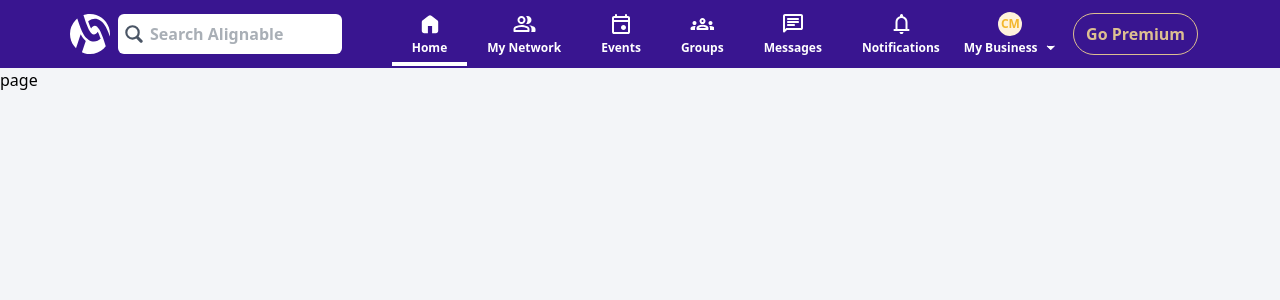
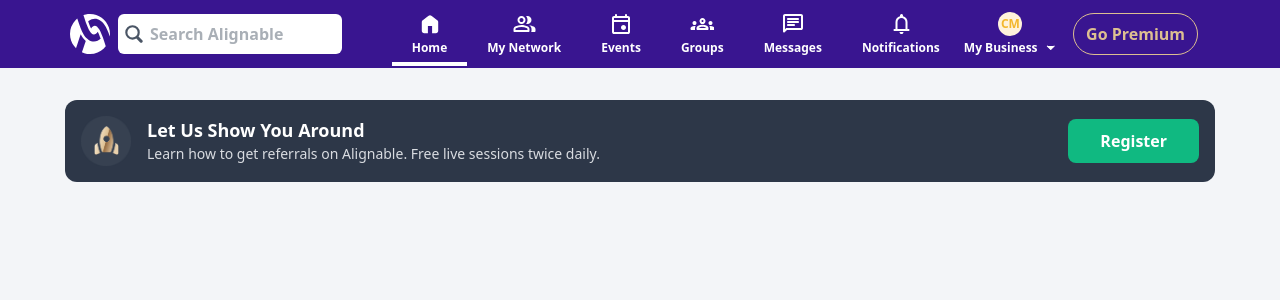
Before and after one commit to munachi821/alignable, a Next.js app: page /biz in a window 1280 px wide. Shown: the top 300 px of the page. Built offline with nearby package versions, Linux system fonts and the light colour scheme.

Commit message:
updating UI

```diff
--- a/app/(dashboard)/biz/page.tsx
+++ b/app/(dashboard)/biz/page.tsx
@@ -1,4 +1,37 @@
+import Image from "next/image";
+import rocketImg from "../../../public/images/rocket_jumpstart_logo.png";
 const page = () => {
-  return <div>page</div>;
+  return (
+    <section className="w-screen min-h-screen py-8">
+      <div className="max-w-[1150px] mx-auto bg-[#2d3748] px-4 py-4 rounded-xl flex justify-between items-center">
+        <div className="flex gap-4">
+          <div>
+            <Image src={rocketImg} alt="rocket image" width={50} />
+          </div>
+          <div>
+            <p className="font-bold text-lg text-white">
+              Let Us Show You Around
+            </p>
+            <p className="text-sm text-[#d9dce1]">
+              Learn how to get referrals on Alignable. Free live sessions twice
+              daily.
+            </p>
+          </div>
+        </div>
+
+        <a
+          href="#"
+          className="bg-[#10b981] font-bold text-white px-8 py-2.5 rounded-lg hover:shadow-md hover:-translate-y-px transition-all hover:bg-[#059669]"
+        >
+          Register
+        </a>
+      </div>
+
+      <div className="flex gap-7.5">
+        <div className="max-w-[275px]"></div>
+        <div className="max-w-[805px]"></div>
+      </div>
+    </section>
+  );
 };
 export default page;
--- a/components/dashboard/Navbar.tsx
+++ b/components/dashboard/Navbar.tsx
@@ -44,7 +44,7 @@
             />
             <SearchSVG />
 
-            <div className="absolute top-12 left-11.5 w-[318px] bg-white text-black p-3 rounded-xl shadow-md hidden group-focus-within:block overflow-x-hidden">
+            <div className="absolute top-12 left-11.5 w-[318px] bg-white text-black p-3 rounded-xl border border-[#e2e8f0] hidden group-focus-within:block overflow-x-hidden">
               <p className="text-[#8b95a3] font-semibold text-sm">
                 SEARCH FOR...
               </p>
```
Also changed, not shown: public/images/rocket_jumpstart_logo.png (added).
